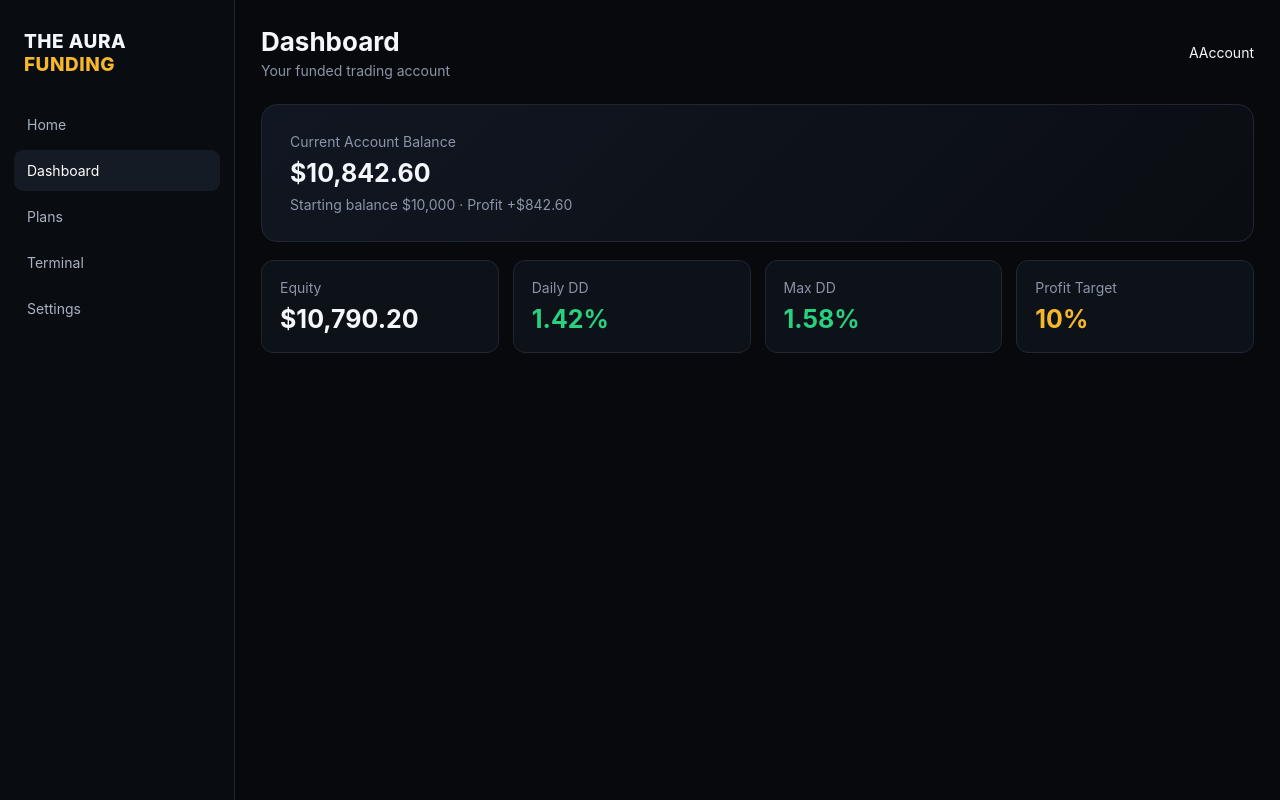
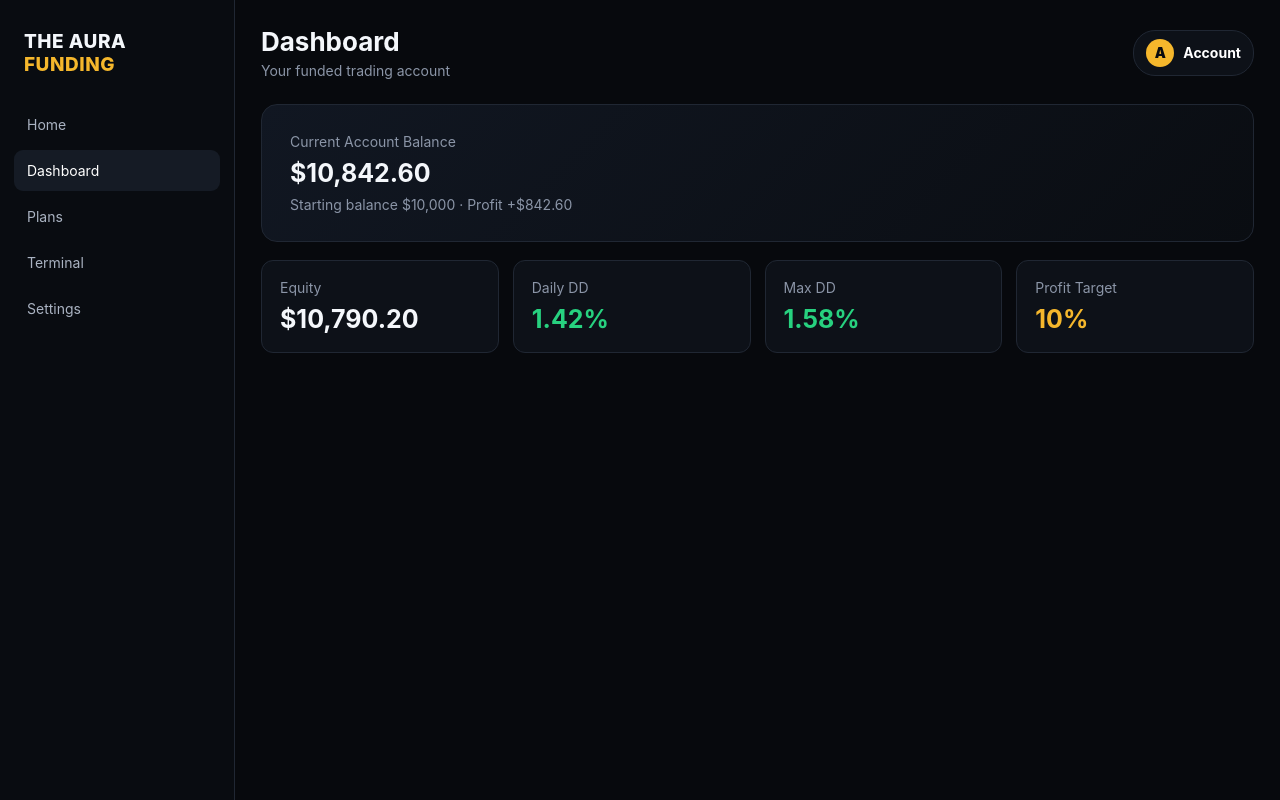
Before and after one commit to nipul830/the-aura-funding, a website: page frontend/public/user.html in a window 1280 px wide. Drawn offline with Linux system fonts and the light colour scheme; no server answers.

Commit message:
Add profile chip styling

```diff
--- a/frontend/public/style.css
+++ b/frontend/public/style.css
@@ -102,3 +102,5 @@
 .eye-btn{font-family:Arial,sans-serif;font-size:17px;color:#8b95a7}.eye-btn:active{transform:translateY(-50%) scale(.95)}
 
 .login-success{min-height:20px;color:var(--green);font-size:13px}
+
+.profile-chip{display:inline-flex;align-items:center;gap:9px;padding:8px 12px;border:1px solid var(--line);border-radius:22px;background:var(--panel);color:#fff;text-decoration:none;font-weight:650}.profile-chip .avatar{width:28px;height:28px;border-radius:50%;display:grid;place-items:center;background:var(--accent);color:#090b0f;font-weight:900}.profile-chip:hover{border-color:#394250}
```
